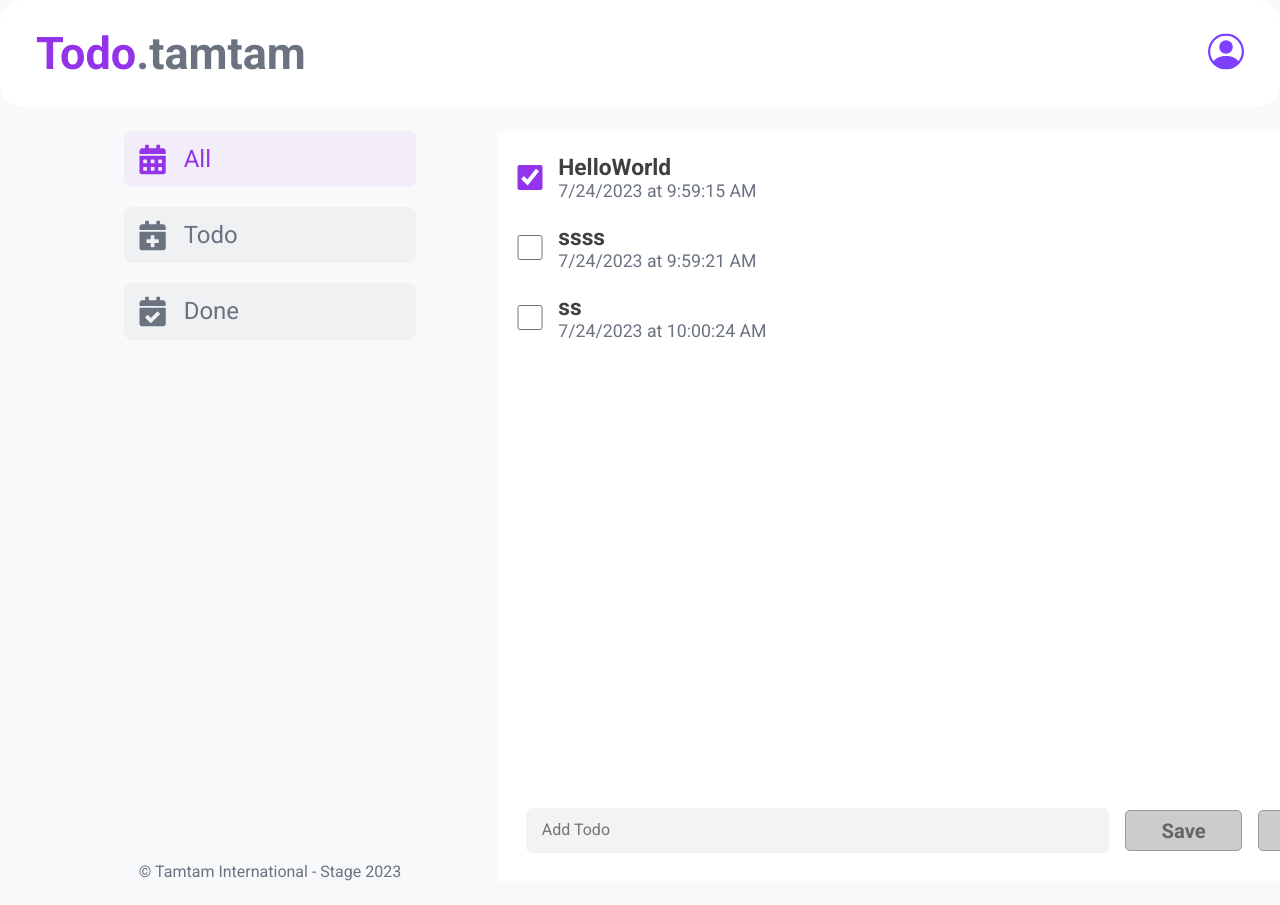
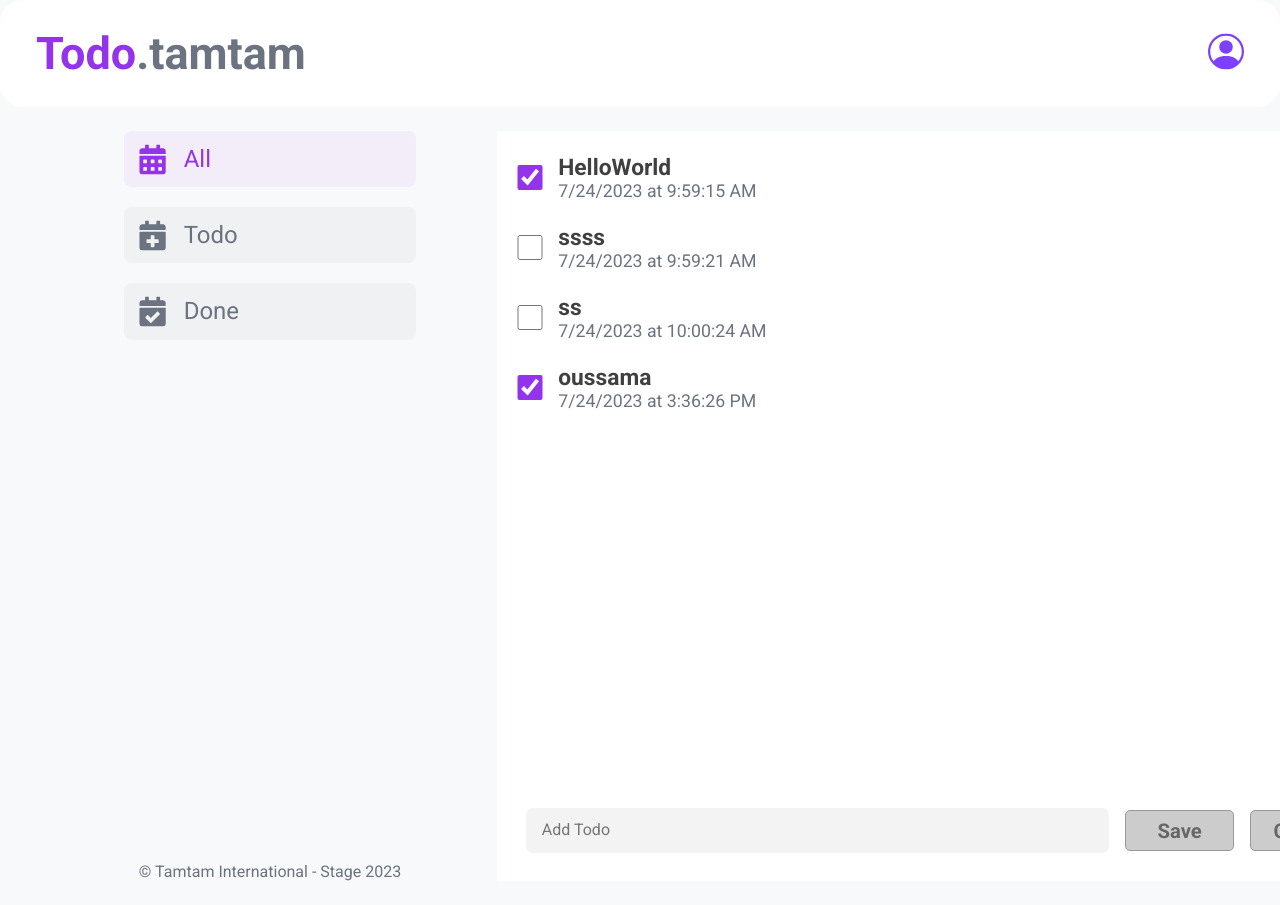
Before and after one commit to oussama-akhatar/todos_tamtam, a React (Vite) app: page / in a window 1280 px wide. Shown: the top 905 px of the page. Built offline with nearby package versions, Linux system fonts and the light colour scheme; data requests are answered from the project's data file.

Commit message:
general edits

```diff
--- a/data/db.json
+++ b/data/db.json
@@ -160,6 +160,13 @@
       "created_at": "7/24/2023 at 1:06:01 PM",
       "is_deleted": true,
       "id": 23
+    },
+    {
+      "title": "oussama",
+      "is_done": true,
+      "created_at": "7/24/2023 at 3:36:26 PM",
+      "is_deleted": false,
+      "id": 24
     }
   ]
 }
--- a/package.json
+++ b/package.json
@@ -16,8 +16,10 @@
     "react-dom": "^18.2.0",
     "react-router-dom": "^6.14.1",
     "react-spinners": "^0.13.8",
+    "react-toastify": "^9.1.3",
     "sass": "^1.63.6",
-    "sweetalert2": "^11.7.18"
+    "sweetalert2": "^11.7.18",
+    "toastr": "^2.1.4"
   },
   "devDependencies": {
     "@types/react": "^18.2.14",
--- a/src/components/Hero/Hero.jsx
+++ b/src/components/Hero/Hero.jsx
@@ -6,6 +6,9 @@ import { ClipLoader } from "react-spinners"
 
 import Swal from 'sweetalert2'
 import Task from '../Task/Task';
+
+import { ToastContainer, toast } from 'react-toastify';
+import 'react-toastify/dist/ReactToastify.css';
 
 const Hero = () => {
   const api = ' http://localhost:9000';
@@ -89,6 +92,30 @@ const Hero = () => {
           setTasks(tasks.filter((task_item) => task_item.id !== task.id));
         }
 
+        if (res.data.is_done) {
+          toast.success('The task has been done !', {
+            position: "bottom-left",
+            autoClose: 5000,
+            hideProgressBar: false,
+            closeOnClick: true,
+            pauseOnHover: true,
+            draggable: true,
+            progress: undefined,
+            theme: "light",
+          });
+        } else {
+          toast.warn('The task hasn\'t been done !', {
+            position: "bottom-left",
+            autoClose: 5000,
+            hideProgressBar: false,
+            closeOnClick: true,
+            pauseOnHover: true,
+            draggable: true,
+            progress: undefined,
+            theme: "light",
+          });
+        }
+
       })
       .catch((err) => console.error(err));
   };
@@ -125,6 +152,7 @@ const Hero = () => {
           <div className={classes.add_task_container}>
             <button className={classes.btn_save} onClick={addTask} disabled={taskTitle == ''}> <span>Save</span></button>
             <button className={classes.btn_cancel} onClick={cancelTitleTask} disabled={taskTitle == ''}>Cancel</button>
+            <ToastContainer />
           </div>
         </div>
       </section>
```
Also changed, not shown: 1 other file (tests, documents, lock files or other folders). Lines whose indentation alone changed are shown as unchanged.
